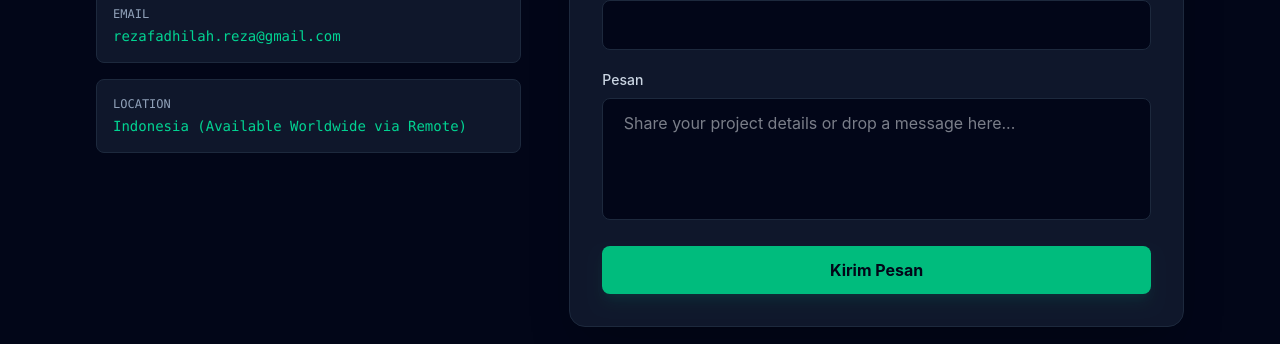
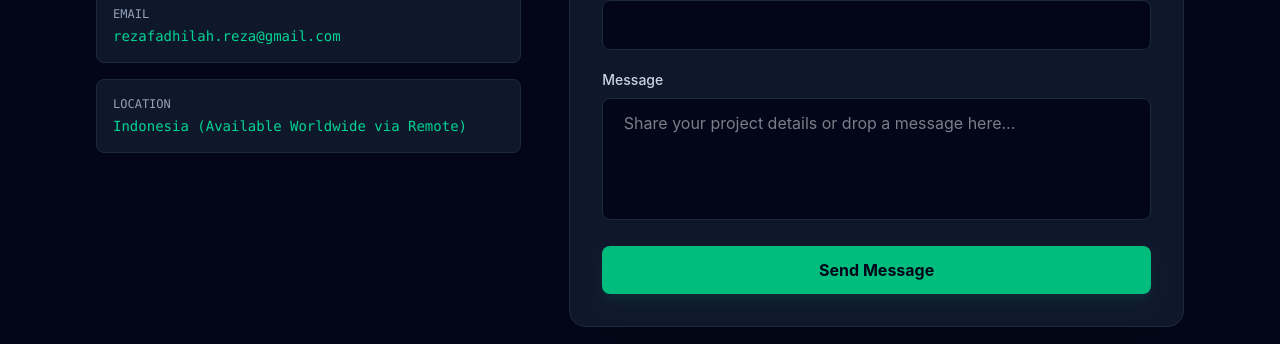
Before and after one commit to azerezaid/rezafadhilah, a React (Vite) app: page / in a window 1280 px wide. Shown: the part 2796-3140 px from the top of the page. Built offline with nearby package versions, Linux system fonts and the light colour scheme.

Commit message:
Update Contact.jsx

```diff
--- a/src/sections/Contact.jsx
+++ b/src/sections/Contact.jsx
@@ -77,7 +77,7 @@ function Contact() {
               </div>
 
               <div>
-                <label className="block text-sm font-medium text-slate-300 mb-2">Pesan</label>
+                <label className="block text-sm font-medium text-slate-300 mb-2">Message</label>
                 <textarea
                   rows="4"
                   required
@@ -92,7 +92,7 @@ function Contact() {
                 type="submit"
                 className="w-full py-3 bg-emerald-500 text-slate-950 font-bold rounded-lg hover:bg-emerald-400 transition-all duration-200 cursor-pointer shadow-lg shadow-emerald-500/10"
               >
-                Kirim Pesan
+                Send Message
               </button>
             </form>
           </div>
```
